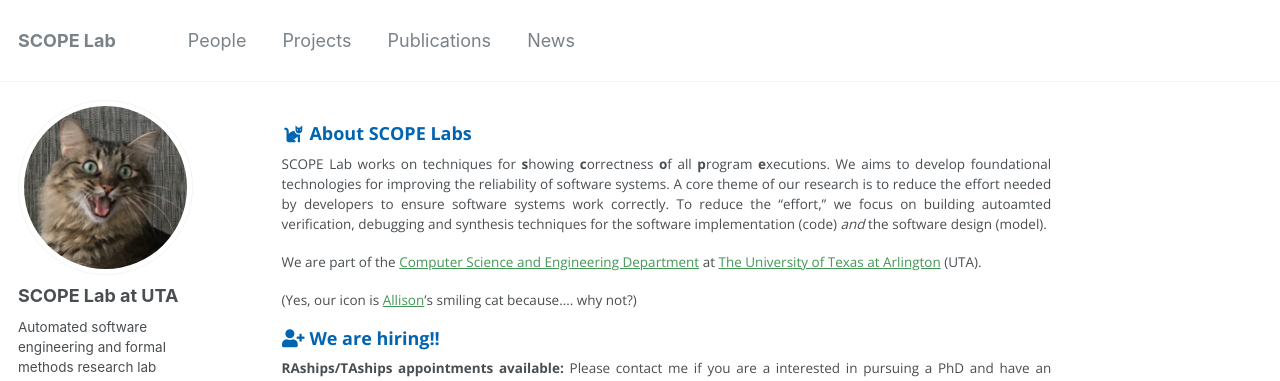
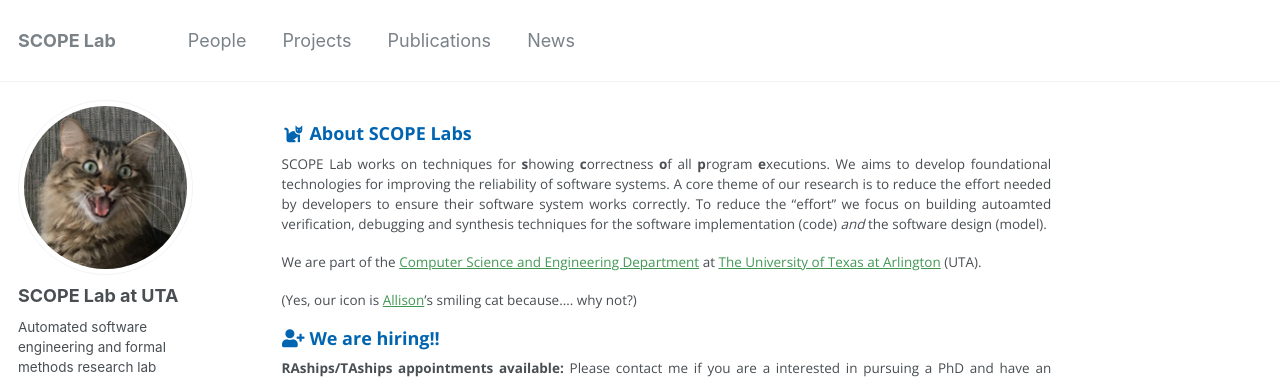
Before and after one commit to SCOPELabUTA/SCOPELabUTA.github.io, a Jekyll site: the page built from _pages/about.md, in a window 1280 px wide and 1360 px high. Shown: the top 381 px of the window. Built offline with Jekyll 4.4.1, drawn with Linux system fonts in a browser that asks for light colours.

Commit message:
Update about.md

```diff
--- a/_pages/about.md
+++ b/_pages/about.md
@@ -9,7 +9,7 @@ redirect_from:
 ---
 
 ### <i class="fa fa-fw fa-cat" aria-hidden="true"></i> About SCOPE Labs
-SCOPE Lab works on techniques for **s**howing **c**orrectness **o**f all **p**rogram **e**xecutions. We aims to develop foundational technologies for improving the reliability of software systems. A core theme of our research is to reduce the effort needed by developers to ensure software systems work correctly. To reduce the "effort," we focus on building autoamted verification, debugging and synthesis techniques for the software implementation (code) _and_ the software design (model).
+SCOPE Lab works on techniques for **s**howing **c**orrectness **o**f all **p**rogram **e**xecutions. We aims to develop foundational technologies for improving the reliability of software systems. A core theme of our research is to reduce the effort needed by developers to ensure their software system works correctly. To reduce the "effort" we focus on building autoamted verification, debugging and synthesis techniques for the software implementation (code) _and_ the software design (model).
 
 We are part of the [Computer Science and Engineering Department](https://www.uta.edu/academics/schools-colleges/engineering/academics/departments/cse) at [The University of Texas at Arlington](https://www.uta.edu/) (UTA).
 
```
